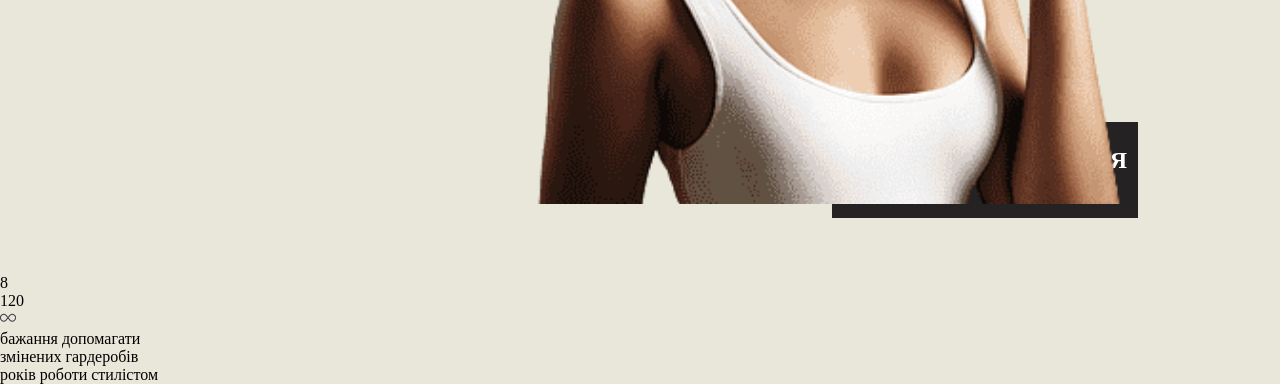
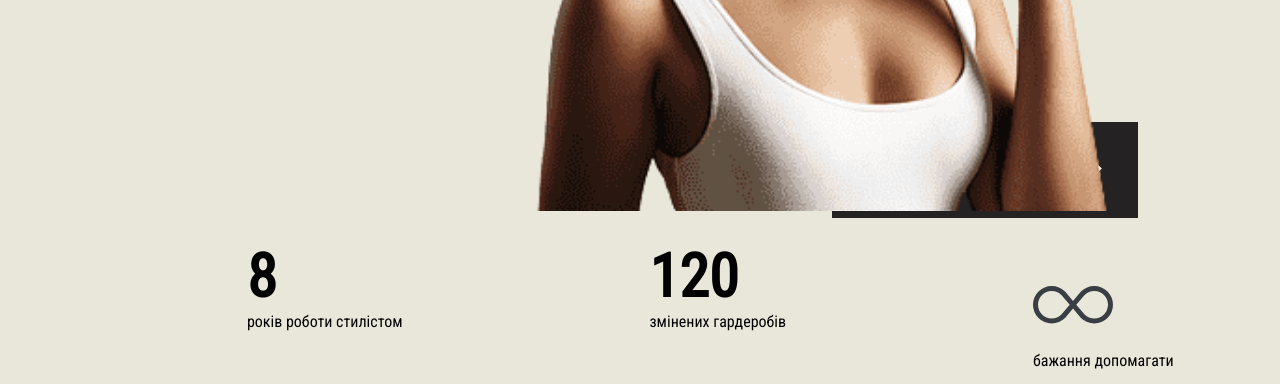
Before and after one commit to Agus0104/Trabajo-Practico-2, a plain HTML site: page index.html in a window 1280 px wide. Shown: the part 582-966 px from the top of the page. Drawn offline with Linux system fonts and the light colour scheme; a web font is replaced by a local one.

```diff
--- a/estilos.css
+++ b/estilos.css
@@ -1,6 +1,8 @@
+@import url('https://fonts.googleapis.com/css2?family=Alkatra&family=Roboto+Condensed&display=swap');
 *{
     margin: 0;
     padding: 0;
+    font-family: 'Roboto Condensed', sans-serif;
 }
 
 header{
@@ -17,9 +19,9 @@
     color: black;
 }
 .imagenfondo{
-    height: 95vh;
+    height: 93vh;
     position: relative;
-    top: -70px;
+    top: -30px;
     left: 500px;
     display: grid;
     place-items: center;
@@ -95,10 +97,6 @@
     color: #444;
 }
 
-.d1 .d2{
-    width: 100%;
-    height: 100%;
-}
 .box4{
     background-color: rgb(36, 34, 34);
     color: white;
@@ -123,3 +121,27 @@
     z-index: -1;
     cursor: pointer;
 }
+
+.numeros{
+    display: flex;
+    justify-content: space-evenly;
+    bottom: 0%;
+
+}
+.num1{
+    font-size: 60px;
+}
+.num2{
+    font-size: 60px;
+}
+.inf{
+    width: 10vh;
+    z-index: -1;
+    height: 14vh;
+    position: absolute;
+    bottom: -18%;
+}
+.infinity{
+    position: absolute;
+    bottom: -19%;
+}
--- a/index.html
+++ b/index.html
@@ -5,7 +5,7 @@
     <meta http-equiv="X-UA-Compatible" content="IE=edge">
     <meta name="viewport" content="width=device-width, initial-scale=1.0">
     <title>Document</title>
-    <link rel="stylesheet" href="estilos.css">i
+    <link rel="stylesheet" href="estilos.css">
 </head>
 <body>
     <header>
@@ -15,7 +15,7 @@
     </header>
 
     <main>
-        <div imagen>
+        <div>
             <img src="png-clipart-woman-s-profile-graphy-black-woman-thumbnail-removebg-preview.png" alt="" class="imagenfondo">
         </div>
         <div class="box1">
@@ -41,14 +41,18 @@
 
     <footer>
         <section class="numeros">
-            <p>8</p>
-            <p>120</p>
-            <img src="infinity.svg" alt="">
-        </section>
-        <section>
-            <div class="d1">бажання допомагати</div>
-            <div class="d2">змінених гардеробів</div>
-            <div class="d3">років роботи стилістом</div>
+            <div class="a">
+                <h1 class="num1">8</h1>
+                <p class="ocho">років роботи стилістом</p>
+            </div>
+            <div class="b">
+                <h1 class="num2">120</h1>
+                <p class="cientoveinte">змінених гардеробів</p>
+            </div>
+            <div class="infinito">
+                <img src="infinity.svg" alt="" class="inf">
+                <p class="infinity">бажання допомагати</p>
+            </div>
         </section>
     </footer>
 
```
